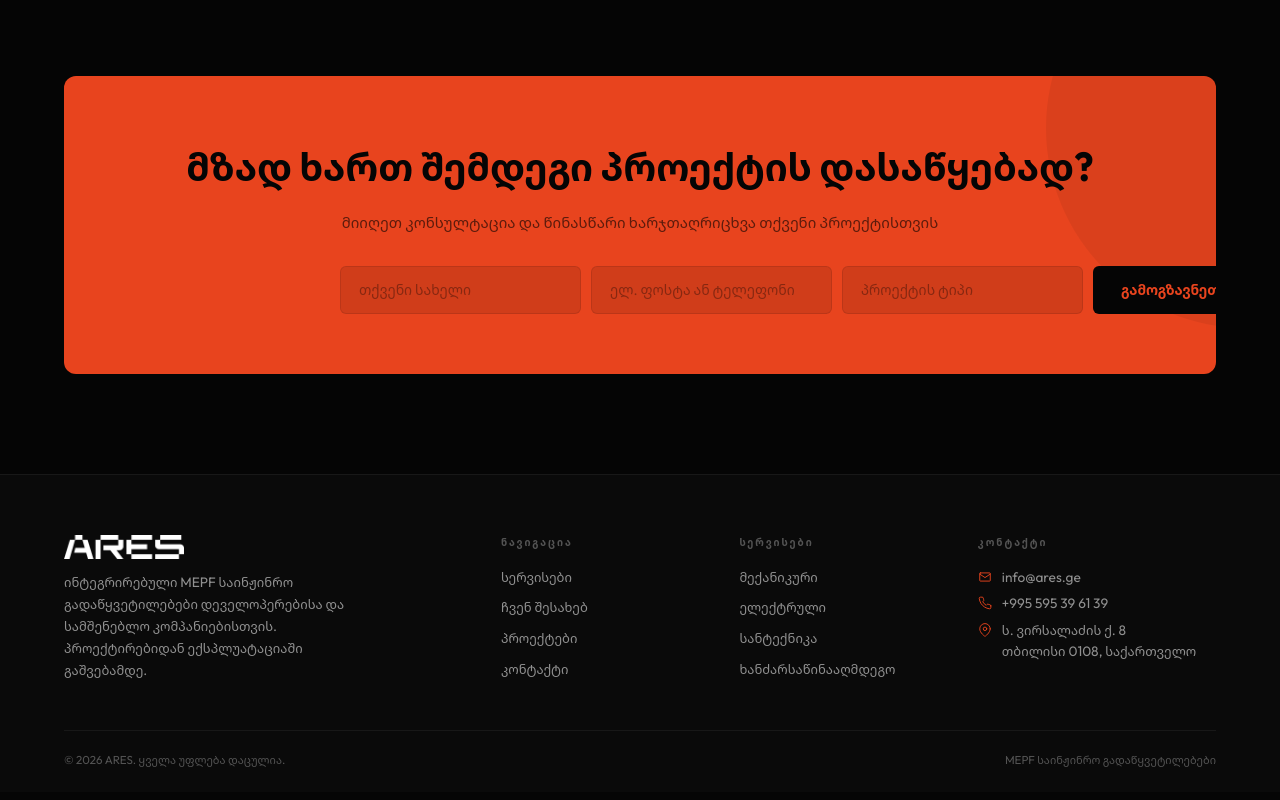
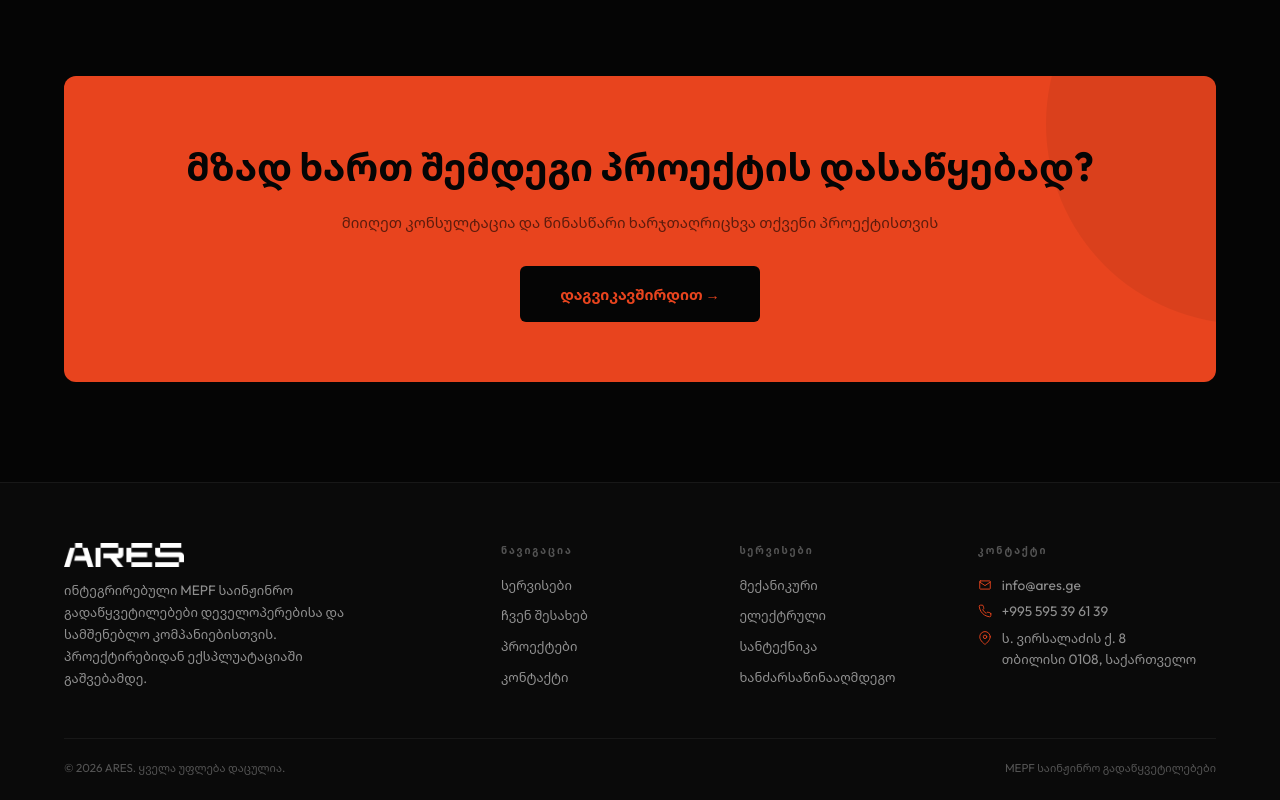
Before and after one commit to lukasturua9444/ares-ge, a Next.js app: page /ka in a window 1280 px wide. Shown: the part 3663-4463 px from the top of the page. Built offline with nearby package versions, Linux system fonts and the light colour scheme.

Commit message:
Home (GE): CTA box links to Contact page instead of dead mini-form

```diff
--- a/src/app/ka/page.js
+++ b/src/app/ka/page.js
@@ -183,11 +183,8 @@ export default function HomeKa() {
         <div className="wrap"><div className="cta-box anim">
           <h2>მზად ხართ შემდეგი პროექტის დასაწყებად?</h2>
           <p>მიიღეთ კონსულტაცია და წინასწარი ხარჯთაღრიცხვა თქვენი პროექტისთვის</p>
-          <div className="cta-form">
-            <input type="text" placeholder="თქვენი სახელი" />
-            <input type="email" placeholder="ელ. ფოსტა ან ტელეფონი" />
-            <input type="text" placeholder="პროექტის ტიპი" />
-            <button type="submit">გამოგზავნეთ მოთხოვნა</button>
+          <div className="cta-form" style={{ justifyContent: 'center' }}>
+            <a href="/ka/contact" style={{ padding: '16px 40px', background: 'var(--black)', color: 'var(--accent)', fontSize: '15px', fontWeight: 600, borderRadius: '6px', textDecoration: 'none', display: 'inline-block', fontFamily: 'var(--font)', transition: 'all 0.3s' }}>დაგვიკავშირდით →</a>
           </div>
         </div></div>
       </section>
```
